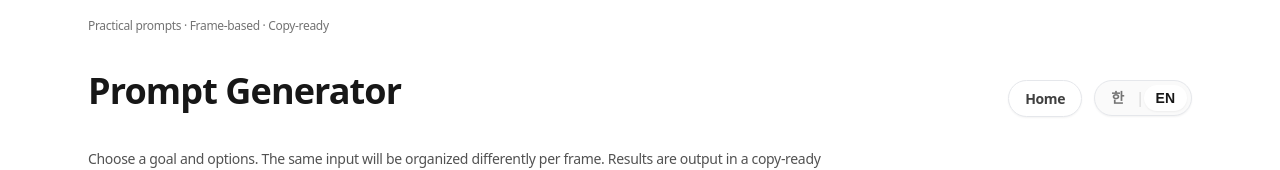
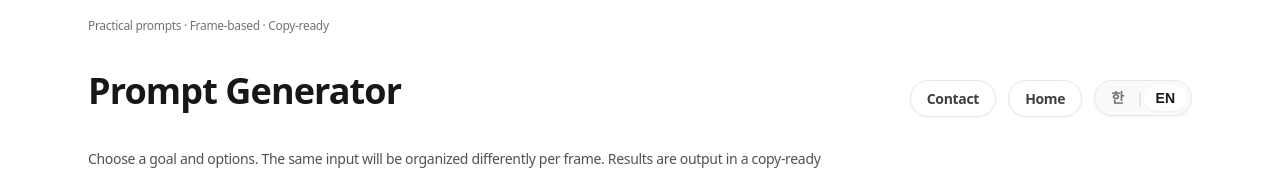
Before and after one commit to Christina0922/prompt_picker, a Next.js app: page / in a window 1280 px wide. Shown: the top 170 px of the page. Built offline with nearby package versions, Linux system fonts and the light colour scheme; a web font is replaced by a local one.

Commit message:
init: prompt generator UI

```diff
--- a/components/TopTitleBar.module.css
+++ b/components/TopTitleBar.module.css
@@ -42,6 +42,24 @@
   gap: 12px;
   flex-shrink: 0;
   white-space: nowrap;
+}
+
+.contactButton {
+  border-radius: 9999px;
+  border: 1px solid #e5e7eb;
+  background: white;
+  padding: 6px 16px;
+  font-size: 14px;
+  font-weight: 600;
+  color: #404040;
+  transition: all 0.15s;
+  box-shadow: 0 1px 2px 0 rgba(0, 0, 0, 0.05);
+  text-decoration: none;
+}
+
+.contactButton:hover {
+  background: #fafafa;
+  color: #171717;
 }
 
 .homeButton {
--- a/components/TopTitleBar.tsx
+++ b/components/TopTitleBar.tsx
@@ -33,6 +33,13 @@ export default function TopTitleBar() {
 
           {/* Right-aligned controls */}
           <div className={styles.controls}>
+            <a
+              href="mailto:connect.geniusbrain@gmail.com"
+              className={styles.contactButton}
+              title={t("문의하기", "Contact Us")}
+            >
+              {t("문의하기", "Contact")}
+            </a>
             <Link href="/" className={styles.homeButton}>
               {t("홈", "Home")}
             </Link>
--- a/tsconfig.json
+++ b/tsconfig.json
@@ -15,7 +15,7 @@
     "moduleResolution": "bundler",
     "resolveJsonModule": true,
     "isolatedModules": true,
-    "jsx": "react-jsx",
+    "jsx": "preserve",
     "incremental": true,
     "plugins": [
       {
```
Also changed, not shown: components/layout/AppShell.tsx (+24 -0 lines), components/layout/Header.tsx (+8 -2 lines), 2 other files (tests, documents, lock files or other folders).
